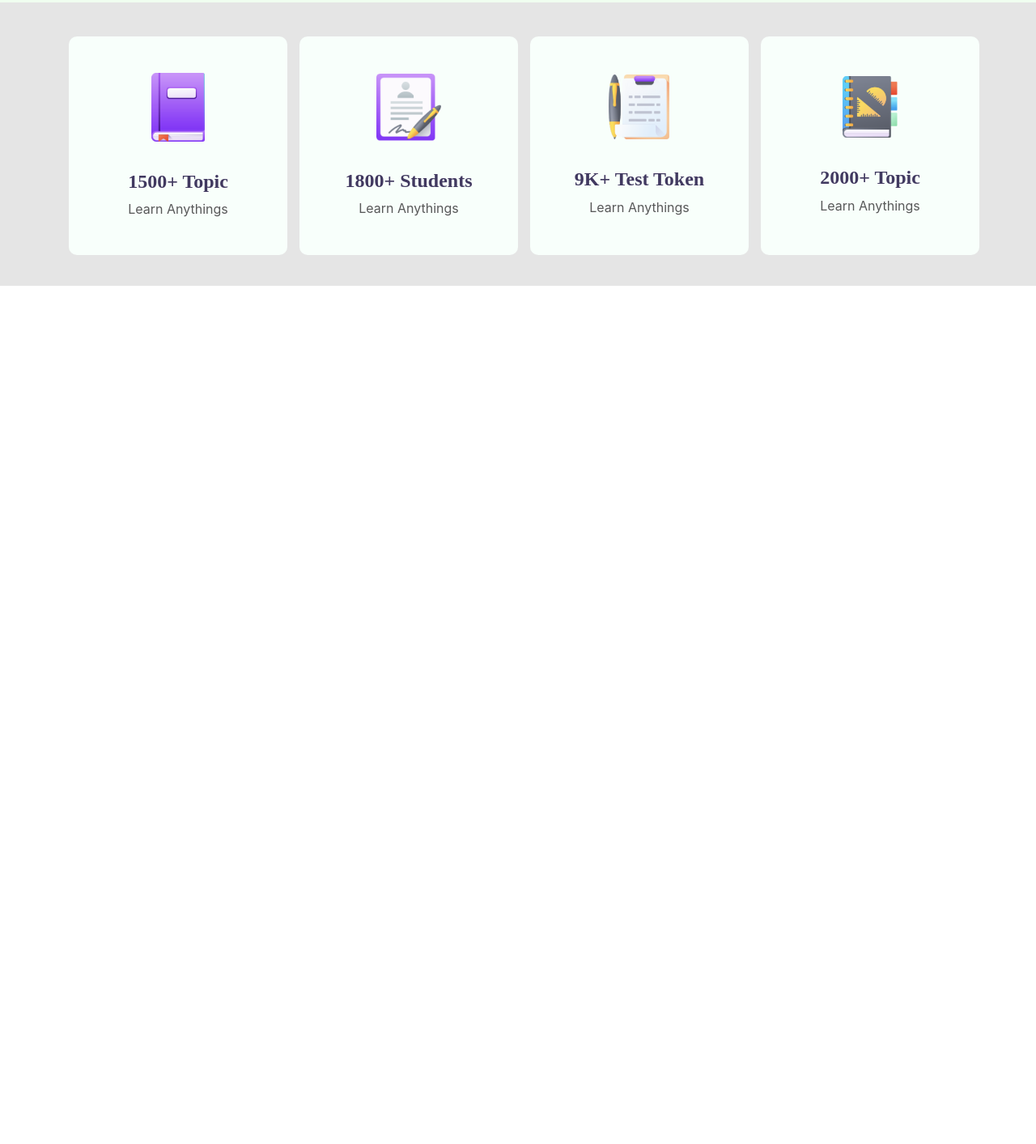
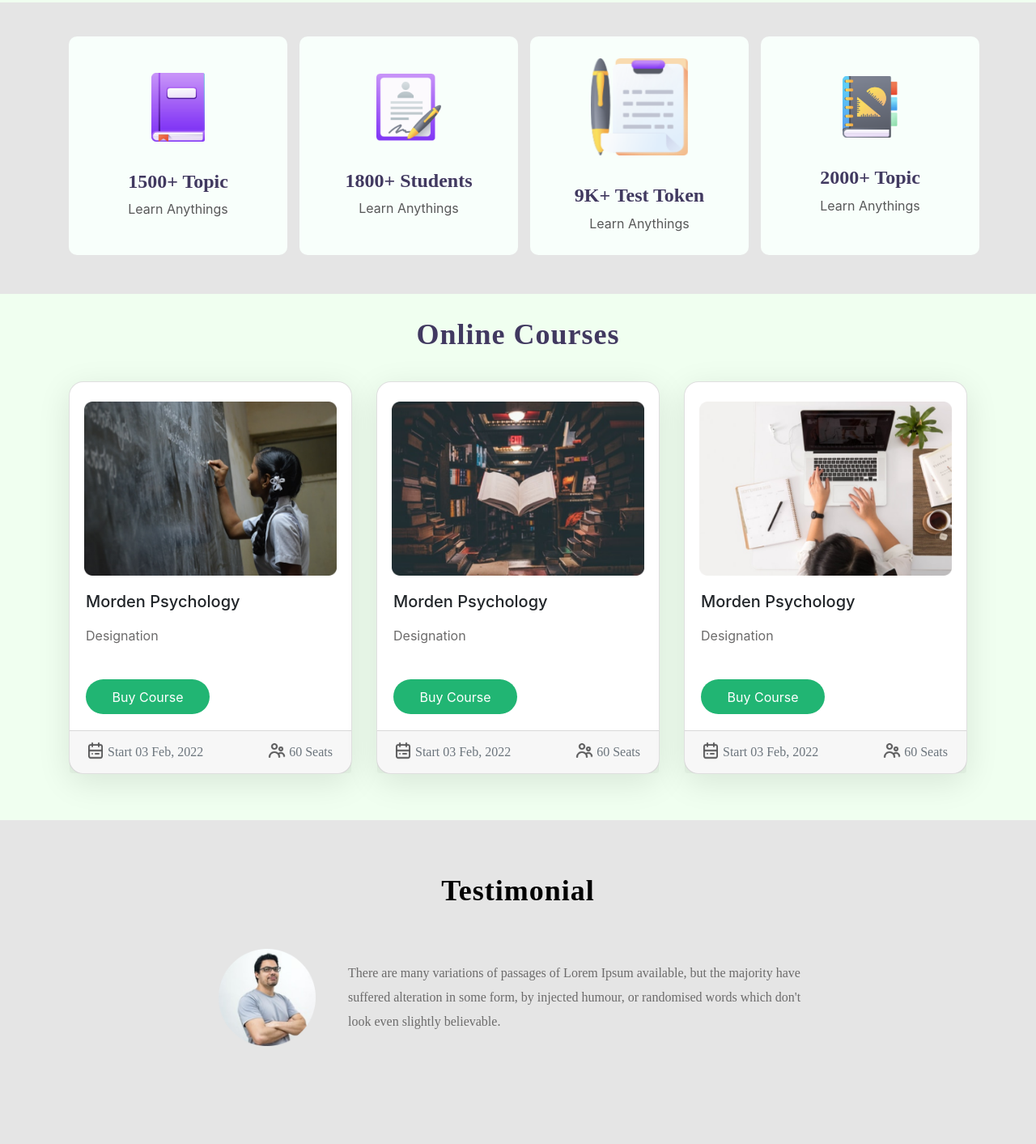
Before and after one commit to asaduzzamanar/e-school, a plain HTML site: page index.html in a window 1280 px wide. Shown: the part 647-2060 px from the top of the page at 81% size. Before the commit the page ends 1000 px from the top, so only its background shows below. Drawn offline with nearby package versions, Linux system fonts and the light colour scheme.

Commit message:
all done

```diff
--- a/index.html
+++ b/index.html
@@ -101,6 +101,94 @@
         </div>
     </section>
 
+    <section class="course-section" id="courses">
+        <div class="container">
+            <h1 class="course-text">Online Courses</h1>
+
+            <div class="row row-cols-1 row-cols-md-3 g-4">
+                <div class="col">
+                  <div class="card h-100 card-hight">
+                    <img src="/image/Photos/Morder pyschology.png" class="card-img-top" alt="...">
+                    <div class="card-body">
+                      <h5 class="card-title">Morden Psychology</h5>
+                      <p class="card-text">Designation</p>
+                      <button class="btn">Buy Course</button>
+                    </div>
+                    <div class="card-footer d-flex justify-content-between">
+                            <div class="d-flex justify-content-start align-items-start">
+                                <img class="cal-img" src="./image/ICON/calendar.png" alt="">
+                                <small class="text-muted">Start 03 Feb, 2022</small>
+                            </div>
+                            <div class="d-flex justify-content-end ">
+                                <img class="cal-img" src="./image/ICON/people.png" alt="">
+                                <small class="text-muted">60 Seats</small>
+                            </div>
+                    </div>
+                  </div>
+                </div>
+                <div class="col">
+                  <div class="card h-100">
+                        <img src="/image/Photos/Morder psyc.png" class="card-img-top" alt="...">
+                        <div class="card-body">
+                          <h5 class="card-title">Morden Psychology</h5>
+                          <p class="card-text">Designation</p>
+                          <button class="btn">Buy Course</button>
+                    </div>
+                    <div class="card-footer d-flex justify-content-between">
+                        <div class="d-flex justify-content-start align-items-start">
+                            <img class="cal-img" src="./image/ICON/calendar.png" alt="">
+                            <small class="text-muted">Start 03 Feb, 2022</small>
+                        </div>
+                        <div class="d-flex justify-content-end ">
+                            <img class="cal-img" src="./image/ICON/people.png" alt="">
+                            <small class="text-muted">60 Seats</small>
+                        </div>
+                    </div>
+                  </div>
+                </div>
+                <div class="col">
+                  <div class="card h-100">
+                    <img src="/image/Photos/Morder pychons.png" class="card-img-top" alt="...">
+                    <div class="card-body">
+                      <h5 class="card-title">Morden Psychology</h5>
+                      <p class="card-text">Designation</p>
+                      <button class="btn">Buy Course</button>
+                    </div>
+                    <div class="card-footer d-flex justify-content-between">
+                        <div class="d-flex justify-content-start align-items-start">
+                            <img class="cal-img" src="./image/ICON/calendar.png" alt="">
+                            <small class="text-muted">Start 03 Feb, 2022</small>
+                        </div>
+                        <div class="d-flex justify-content-end ">
+                            <img class="cal-img" src="./image/ICON/people.png" alt="">
+                            <small class="text-muted">60 Seats</small>
+                        </div>
+                    </div>
+                  </div>
+                </div>
+              </div>
+            </div>
+        </div>
+    </section>
+
+    <section class="testimonial-section">
+        <div class="container ">
+            <h1 class="testimonial-text">Testimonial</h1>
+            <div class="testimonial-box d-flex justify-content-center align-items-center">
+                <img class="test-img" src="./image/Photos/Man.png" alt="">
+                <div class="test-text">
+                    <p>There are many variations of passages of Lorem Ipsum available, but the
+                        majority have suffered alteration in some form, by injected humour,
+                    or randomised words which don't look even slightly believable.</p>
+                </div>
+            </div>
+        </div>
+    </section>
+
+
+
+
+
 
 
 
--- a/style.css
+++ b/style.css
@@ -19,14 +19,14 @@
     font-size: 16px;
     line-height: 24px;
     color: #000000;
-    transition: 0.3s;
-
+    border-radius: 33px;
 }
 .nav .nav-item .nav-link:hover{
     background-color: #21B573;
     border-radius: 33px;
     padding: 12px, 28px, 12px, 28px;
     color: #FFFFFF;
+    transition: 0.5s;
 }
 .bener-text{
     margin-top: 120px;
@@ -86,7 +86,7 @@ p{
 .book-section{
     background-color: #E5E5E5;
     width: 100%;
-    height: 350px;
+    height: 360px;
 
 }
 .book-img{
@@ -133,3 +133,77 @@ h4{
 .box small{
     color: #585859;
 }
+.course-section{
+    width: 100%;
+    height: 650px;
+    background-color: #F0FFF0;
+}
+
+.course-text{
+    font-family: Poppins;
+    font-size: 36px;
+    font-weight: 700;
+    text-align: center;
+    color: rgba(65, 57, 96, 1);
+}
+.card{
+    border-radius: 18px;
+    box-shadow: 0px 10px 40px 0px rgba(0, 0, 0, 0.1);
+}
+.card-hight{
+    height: 483px;
+}
+.col-sm-5{
+    float: right;
+}
+.card-img-top{
+    width: 312px;
+    height: 215px;
+    margin: auto;
+    margin-top: 24px;
+}
+.text-muted{
+    padding: 2px 3px;
+    color: rgba(88, 88, 89, 1);
+    font-size: 16px;
+    font-family: Poppins;
+    font-weight: 500;
+}
+.cal-img{
+    width: 24px;
+    height: 24px;
+}
+
+.testimonial-section{
+    width: 100%;
+    height: 400px;
+    background-color: #E5E5E5;
+}
+.testimonial-text{
+    padding-top: 60px;
+    text-align: center;
+    font-family: Poppins;
+    font-size: 36px;
+    font-style: normal;
+    font-weight: 700;
+    line-height: 54px;
+    color: rgba(0, 0, 0, 1);
+}
+.testimonial-box{
+    margin-top: 30px;
+}
+.test-img{
+    width: 120px;
+    height: 120px;
+}
+.test-text {
+    height: 90px;
+    width: 580px;
+    margin-left: 40px;
+    color: rgba(0, 0, 0, 1);
+}
+.test-text p{
+    font-family: Poppins;
+    font-weight: 400;
+    line-height: 30px;
+}
```
